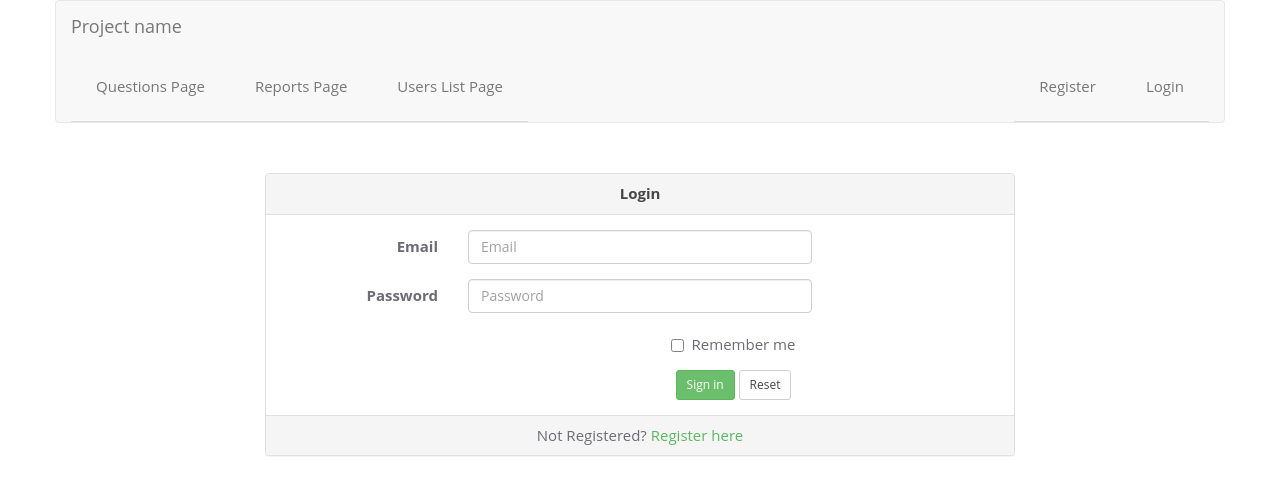
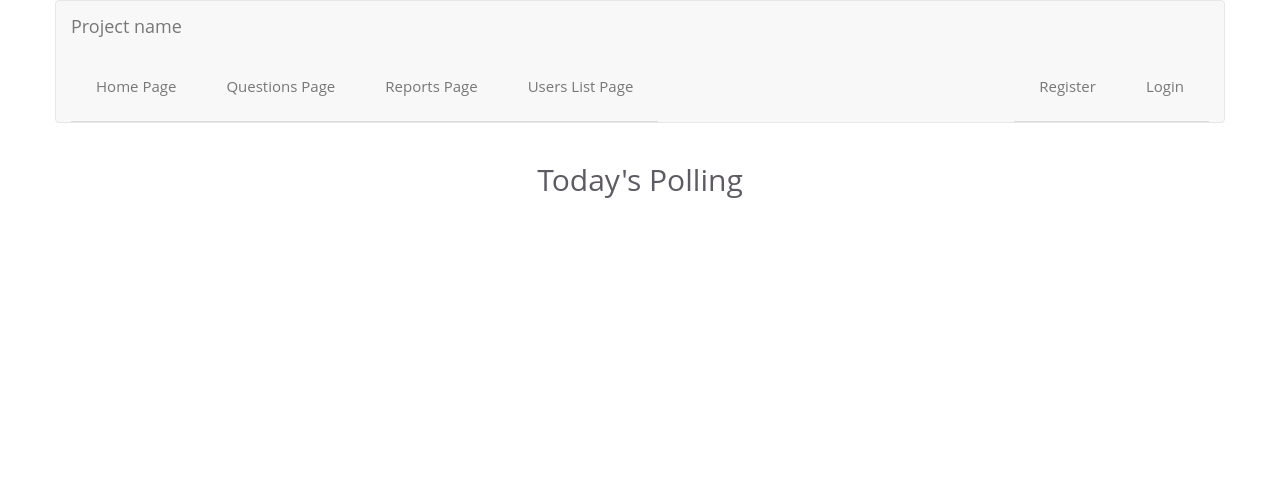
Before and after one commit to muralikrishnat/survey-app, a website: page app/index.html at #!/home in a window 1280 px wide. Drawn offline with Linux system fonts and the light colour scheme.

Commit message:
added header file

```diff
--- a/app/js/pollingapp.js
+++ b/app/js/pollingapp.js
@@ -1,12 +1,13 @@
 var pollingApp = angular.module('pollingApp', ['ngRoute', 'ngResource']);
 pollingApp.config(['$routeProvider', function ($routeProvider) {
     $routeProvider
+        .when('/home', {templateUrl: 'pages/homepage.html', controller: 'HomePageController'})
         .when('/questions', {templateUrl: 'pages/questions.html', controller: 'QuestionsController'})
         .when('/reports', {templateUrl: 'pages/reports.html', controller: 'ReportsController'})
         .when('/userslist', {templateUrl: 'pages/userslist.html', controller: 'UsersListController'})
         .when('/login', {templateUrl: 'pages/login.html', controller: 'LoginController'})
         .when('/register', {templateUrl: 'pages/register.html', controller: 'RegisterController'})
-        .otherwise({redirectTo: '/login'});
+        .otherwise({redirectTo: '/home'});
 }]);
 pollingApp.controller('QuestionsController', function ($scope) {
     //$scope.message='This is Questions screen';
--- /dev/null
+++ b/app/pages/homepage.html
@@ -0,0 +1 @@
+<h2>Today's Polling</h2>
--- a/app/pages/partials/header.html
+++ b/app/pages/partials/header.html
@@ -14,6 +14,7 @@
             </div>
             <div class="navbar-collapse collapse">
                 <ul class="nav navbar-nav">
+                    <li><a href="#home">Home Page</a></li>
                     <li><a href="#questions">Questions Page</a></li>
                     <li><a href="#reports">Reports Page</a></li>
                     <li><a href="#userslist">Users List Page</a></li>
```
